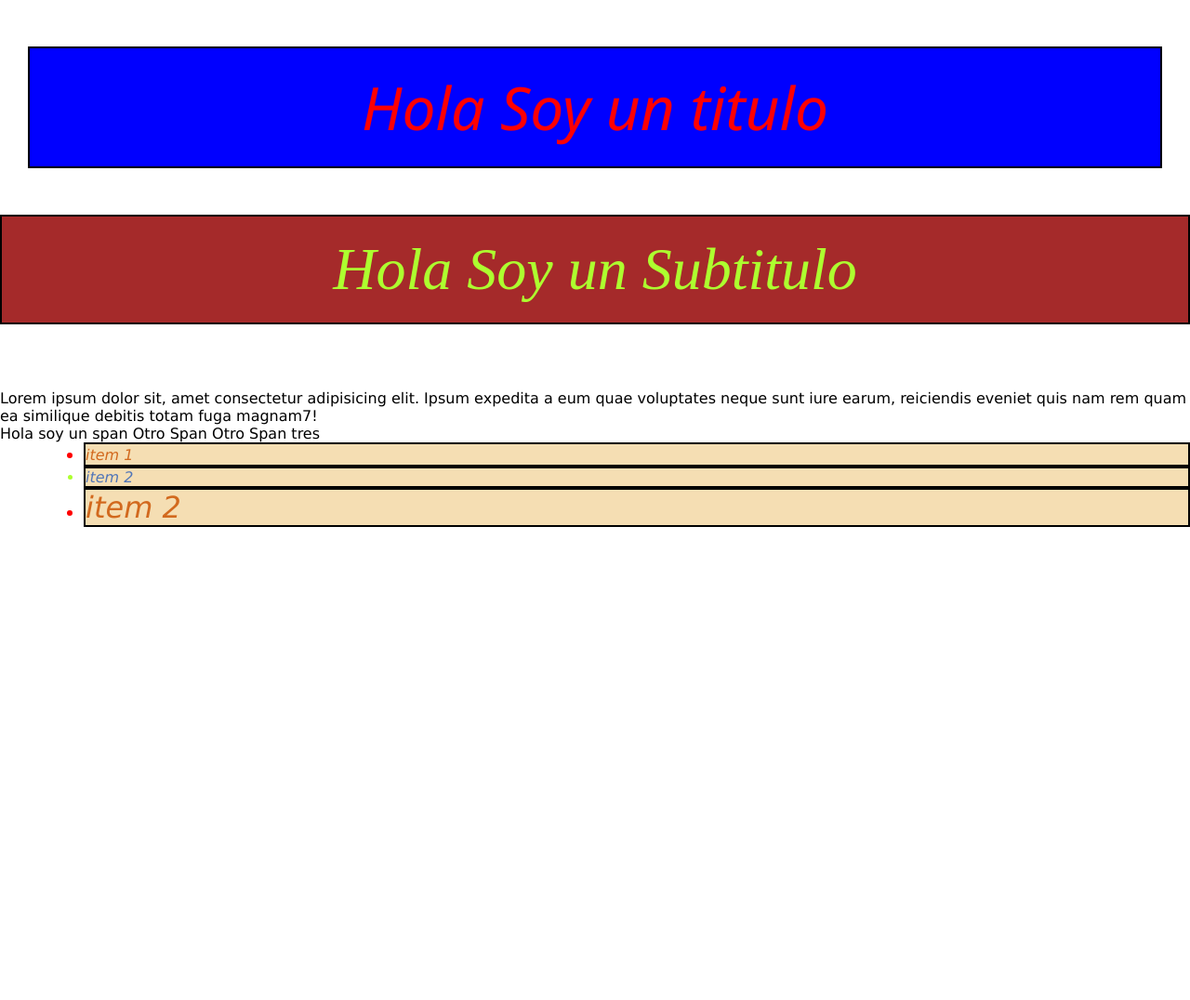
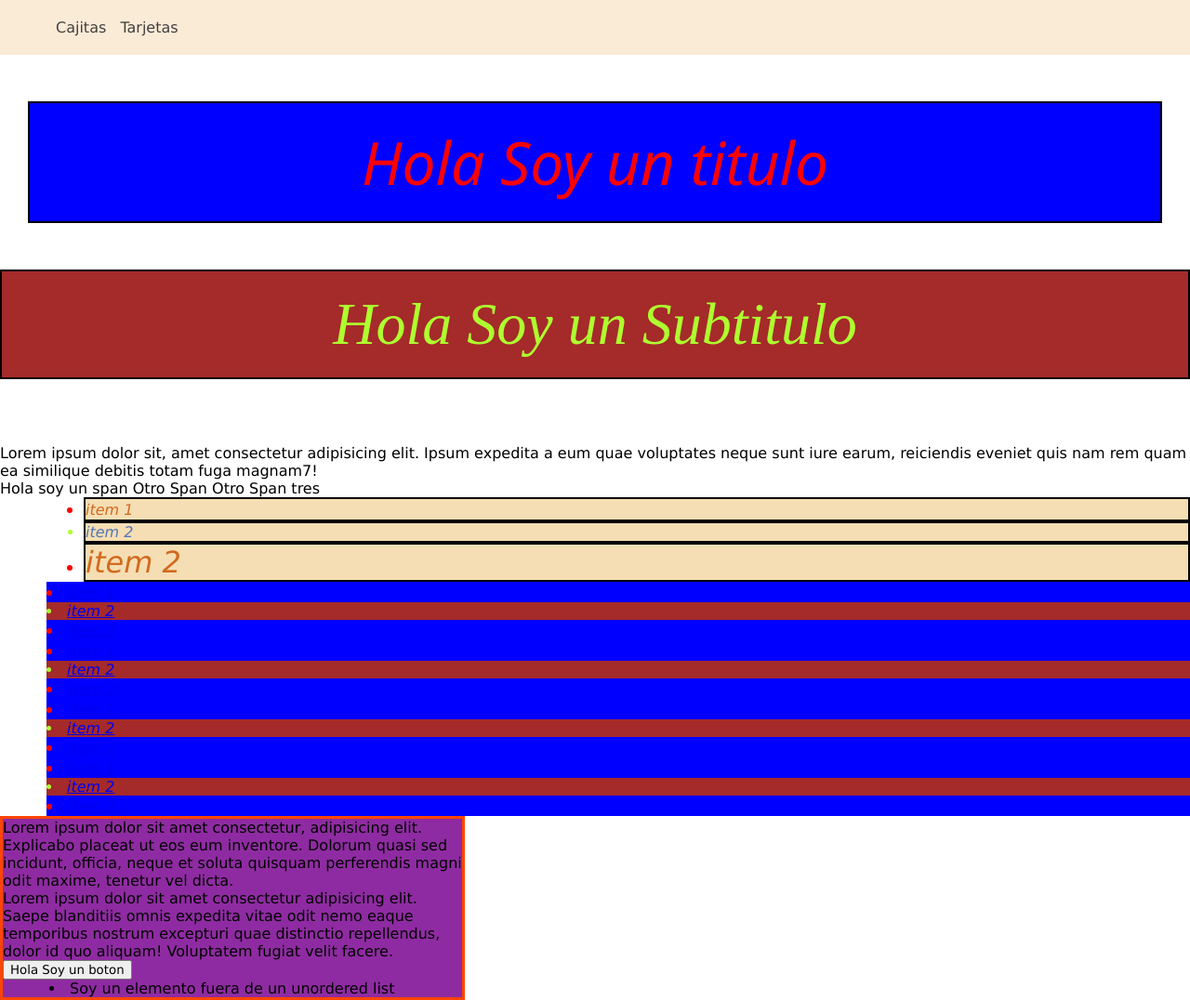
Before and after one commit to MiguelAISC/modulo2, a plain HTML site: page index.html in a window 1280 px wide. Shown: the whole page at 93% size. Before the commit the page ends 800 px from the top, so only its background shows below. Drawn offline with Linux system fonts and the light colour scheme.

Commit message:
Agregamos herencia así como tarjeta de starbucks

```diff
--- a/index.html
+++ b/index.html
@@ -8,6 +8,16 @@
 </head>
 <body>
   <main class="main-content">
+    <nav class="navegador">
+      <ul>
+        <li class="nav-item">
+          <a href="./cajitas.html">Cajitas</a>
+        </li>
+        <li class="nav-item">
+          <a href="./tarjetas.html">Tarjetas</a>
+        </li>
+      </ul>
+    </nav>
     <h1 class="texto-custom espacioabajocustom">Hola Soy un titulo</h1>
     <h1 class="texto-custom-dos">Hola Soy un Subtitulo</h1>
     <p id="identificador-parrafo">Lorem ipsum dolor sit, amet consectetur adipisicing elit. Ipsum expedita a eum quae voluptates neque sunt iure earum, reiciendis eveniet quis nam rem quam ea similique debitis totam fuga magnam7!</p>
@@ -19,6 +29,30 @@
       <li class="list-item texto-custom-dos"><a href="#" class="hipervinculo-especial"> item 2</a></li>
       <li class="list-item texto-custom"><a href="#" class="hipervinculo-especial-dos"> item 2</a></li>
     </ul>
+    <li class="list-item texto-custom not-class"><a href="#"> item 1</a></li>
+    <li class="list-item texto-custom-dos"><a href="#" class="hipervinculo-especial"> item 2</a></li>
+    <li class="list-item texto-custom"><a href="#" class="hipervinculo-especial-dos"> item 2</a></li>
+    </ul>
+    <li class="list-item texto-custom not-class"><a href="#"> item 1</a></li>
+    <li class="list-item texto-custom-dos"><a href="#" class="hipervinculo-especial"> item 2</a></li>
+    <li class="list-item texto-custom"><a href="#" class="hipervinculo-especial-dos"> item 2</a></li>
+    </ul>
+    <li class="list-item texto-custom not-class"><a href="#"> item 1</a></li>
+    <li class="list-item texto-custom-dos"><a href="#" class="hipervinculo-especial"> item 2</a></li>
+    <li class="list-item texto-custom"><a href="#" class="hipervinculo-especial-dos"> item 2</a></li>
+    </ul>
+    <li class="list-item texto-custom not-class"><a href="#"> item 1</a></li>
+    <li class="list-item texto-custom-dos"><a href="#" class="hipervinculo-especial"> item 2</a></li>
+    <li class="list-item texto-custom"><a href="#" class="hipervinculo-especial-dos"> item 2</a></li>
+    </ul>
+    <div class="caja-ejemplo">
+      <span>
+        Lorem ipsum dolor sit amet consectetur, adipisicing elit. Explicabo placeat ut eos eum inventore. Dolorum quasi sed incidunt, officia, neque et soluta quisquam perferendis magni odit maxime, tenetur vel dicta.
+      </span>
+      <p>Lorem ipsum dolor sit amet consectetur adipisicing elit. Saepe blanditiis omnis expedita vitae odit nemo eaque temporibus nostrum excepturi quae distinctio repellendus, dolor id quo aliquam! Voluptatem fugiat velit facere.</p>
+      <button> Hola Soy un boton </button>
+      <li class="list-item"> Soy un elemento fuera de un unordered list</li>
+    </div>
   </main>
 </body>
 </html>
--- a/styles/style.css
+++ b/styles/style.css
@@ -14,7 +14,7 @@
   }
   h1{
     text-align: center;
-    font-size: 4rem;
+    font-size: 4rem; /*1 rem es igual a 16 px si no lo modificamos y va a ir aumentando de 16 en 16   */
     padding: 20px;
     border: 2px solid #000
   }
@@ -26,12 +26,18 @@
     font-style: italic;
   }
 
+  /* .texto-custom{
+    color: chartreuse;
+  } */
+  /* Vamos a crear comentarios en CSS de esta manera  */
+
   .texto-custom-dos{
     color: greenyellow;
     background-color: brown;
     font-style: oblique;
   }
   .espacioabajocustom{
+    /* margin: 50px 30px  60px 40px; */
     margin: 50px 30px;
     padding: 20px  2rem;
   }
@@ -65,3 +71,25 @@
   ul .list-item .hipervinculo-especial-dos{
     font-size: xx-large;
   }
+  .caja-ejemplo{
+    border: 3px solid orangered;
+    width: 500px;
+    background-color: #8f2ba2;
+  }
+  .navegador{
+    padding: 20px;
+    background-color: antiquewhite;
+  }
+  .nav-item{
+    display: inline-block;
+    list-style: none;
+    margin-right: 10px;
+  }
+  .nav-item a {
+    text-decoration: none;
+    color: #444040;
+  }
+
+  .nav-item a:hover{
+    color: #8f2ba2;
+  }
--- /dev/null
+++ b/styles/tarjeta.css
@@ -0,0 +1,24 @@
+body{
+    font-family: "Roboto", serif;
+  }
+  #tarjeta-uno{
+    background-color: #1E3932;
+  }
+
+  #tarjeta-uno .contenedor-imagen{
+    width: 50%;
+  }
+
+  #tarjeta-uno .contenedor-imagen .imagen-starbucks{
+    max-width: 100%;
+  }
+  .contenedor-texto{
+    position: absolute;
+    color: white;
+    text-align: center;
+    width: 364px;
+  }
+
+  .contenedor-interno{
+    display: inline-block;
+  }
```
Also changed, not shown: tarjetas.html (added, +31 -0 lines).
